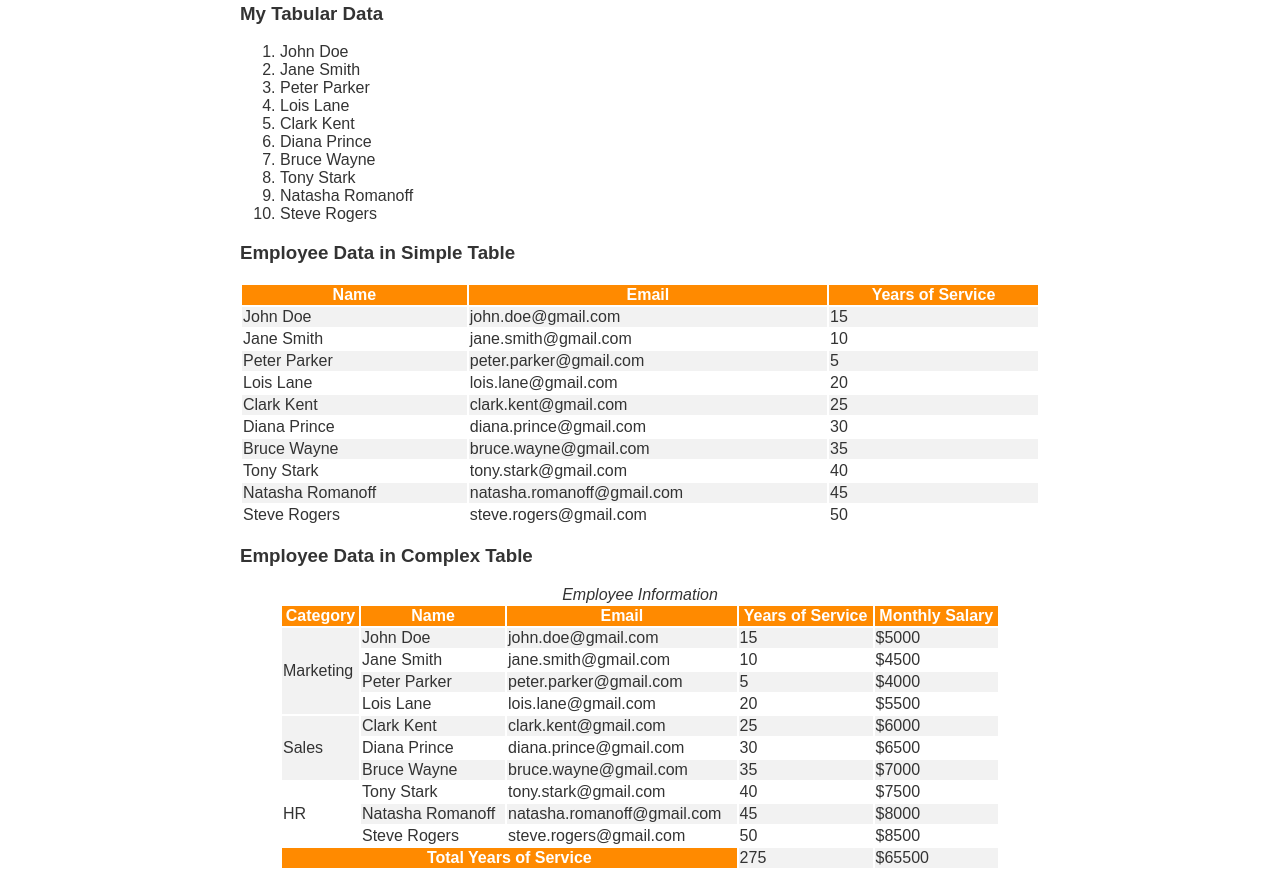
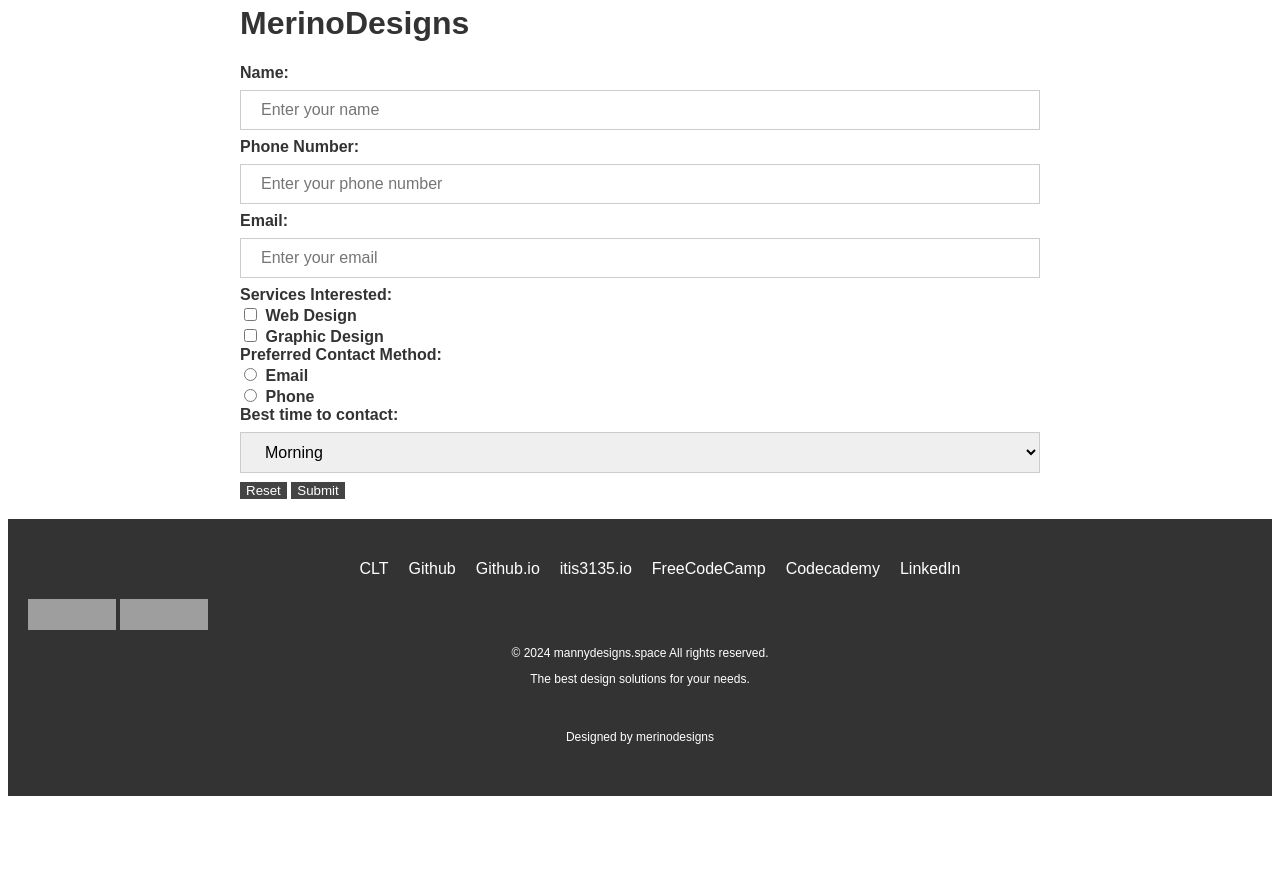
Before and after one commit to G00NSIE/G00NSIE.github.io, a plain HTML site: page itis3135/forms.html in a window 1280 px wide. Shown: the part 224-1100 px from the top of the page. After the commit the page ends 1028 px from the top, so only its background shows below. Drawn offline with Linux system fonts and the light colour scheme; grey boxes are pictures that could not be loaded.

Commit message:
updates to css

```diff
--- a/itis3135/forms.html
+++ b/itis3135/forms.html
@@ -3,7 +3,7 @@
 <head>
     <meta charset="UTF-8">
     <meta name="viewport" content="width=device-width, intial-scale=1.0">
-    <title>Tables</title>
+    <title>forms</title>
     <link rel="stylesheet" href="styles/default.css">
 </head>
 <body>
@@ -19,160 +19,33 @@
       </nav>
   </header>
   <main>
-    <h3>My Tabular Data</h3>
-    <ol>
-      <li>John Doe</li>
-      <li>Jane Smith</li>
-      <li>Peter Parker</li>
-      <li>Lois Lane</li>
-      <li>Clark Kent</li>
-      <li>Diana Prince</li>
-      <li>Bruce Wayne</li>
-      <li>Tony Stark</li>
-      <li>Natasha Romanoff</li>
-      <li>Steve Rogers</li>
-    </ol>
-
-    <h3>Employee Data in Simple Table</h3>
-    <table>
-      <tr>
-        <th>Name</th>
-        <th>Email</th>
-        <th>Years of Service</th>
-      </tr>
-      <tr>
-        <td>John Doe</td>
-        <td>john.doe@gmail.com</td>
-        <td>15</td>
-      </tr>
-      <tr>
-        <td>Jane Smith</td>
-        <td>jane.smith@gmail.com</td>
-        <td>10</td>
-      </tr>
-      <tr>
-        <td>Peter Parker</td>
-        <td>peter.parker@gmail.com</td>
-        <td>5</td>
-      </tr>
-      <tr>
-        <td>Lois Lane</td>
-        <td>lois.lane@gmail.com</td>
-        <td>20</td>
-      </tr>
-      <tr>
-        <td>Clark Kent</td>
-        <td>clark.kent@gmail.com</td>
-        <td>25</td>
-      </tr>
-      <tr>
-        <td>Diana Prince</td>
-        <td>diana.prince@gmail.com</td>
-        <td>30</td>
-      </tr>
-      <tr>
-        <td>Bruce Wayne</td>
-        <td>bruce.wayne@gmail.com</td>
-        <td>35</td>
-      </tr>
-      <tr>
-        <td>Tony Stark</td>
-        <td>tony.stark@gmail.com</td>
-        <td>40</td>
-      </tr>
-      <tr>
-        <td>Natasha Romanoff</td>
-        <td>natasha.romanoff@gmail.com</td>
-        <td>45</td>
-      </tr>
-      <tr>
-        <td>Steve Rogers</td>
-        <td>steve.rogers@gmail.com</td>
-        <td>50</td>
-      </tr>
-    </table>
-
-    <h3>Employee Data in Complex Table</h3>
-    <figure>
-      <figcaption>Employee Information</figcaption>
-      <table>
-        <tr>
-          <th>Category</th>
-          <th>Name</th>
-          <th>Email</th>
-          <th>Years of Service</th>
-          <th>Monthly Salary</th>
-        </tr>
-        <tr>
-          <td rowspan="4">Marketing</td>
-          <td>John Doe</td>
-          <td>john.doe@gmail.com</td>
-          <td>15</td>
-          <td>$5000</td>
-        </tr>
-        <tr>
-          <td>Jane Smith</td>
-          <td>jane.smith@gmail.com</td>
-          <td>10</td>
-          <td>$4500</td>
-        </tr>
-        <tr>
-          <td>Peter Parker</td>
-          <td>peter.parker@gmail.com</td>
-          <td>5</td>
-          <td>$4000</td>
-        </tr>
-        <tr>
-          <td>Lois Lane</td>
-          <td>lois.lane@gmail.com</td>
-          <td>20</td>
-          <td>$5500</td>
-        </tr>
-        <tr>
-          <td rowspan="3">Sales</td>
-          <td>Clark Kent</td>
-          <td>clark.kent@gmail.com</td>
-          <td>25</td>
-          <td>$6000</td>
-        </tr>
-        <tr>
-          <td>Diana Prince</td>
-          <td>diana.prince@gmail.com</td>
-          <td>30</td>
-          <td>$6500</td>
-        </tr>
-        <tr>
-          <td>Bruce Wayne</td>
-          <td>bruce.wayne@gmail.com</td>
-          <td>35</td>
-          <td>$7000</td>
-        </tr>
-        <tr>
-          <td rowspan="3">HR</td>
-          <td>Tony Stark</td>
-          <td>tony.stark@gmail.com</td>
-          <td>40</td>
-          <td>$7500</td>
-        </tr>
-        <tr>
-          <td>Natasha Romanoff</td>
-          <td>natasha.romanoff@gmail.com</td>
-          <td>45</td>
-          <td>$8000</td>
-        </tr>
-        <tr>
-          <td>Steve Rogers</td>
-          <td>steve.rogers@gmail.com</td>
-          <td>50</td>
-          <td>$8500</td>
-        </tr>
-        <tr>
-          <th colspan="3">Total Years of Service</th>
-          <td>275</td>
-          <td>$65500</td>
-        </tr>
-      </table>
-    </figure>
+    <h1>MerinoDesigns</h1>
+        <form action="#">
+            <label for="name">Name:</label><br>
+            <input type="text" id="name" name="name" required placeholder="Enter your name"><br>
+            <label for="phone">Phone Number:</label><br>
+            <input type="tel" id="phone" name="phone" required placeholder="Enter your phone number"><br>
+            <label for="email">Email:</label><br>
+            <input type="email" id="email" name="email" required placeholder="Enter your email"><br>
+            <label for="services">Services Interested:</label><br>
+            <input type="checkbox" id="service1" name="service1" value="Web Design">
+            <label for="service1"> Web Design</label><br>
+            <input type="checkbox" id="service2" name="service2" value="Graphic Design">
+            <label for="service2"> Graphic Design</label><br>
+            <label for="contact">Preferred Contact Method:</label><br>
+            <input type="radio" id="contact1" name="contact" value="email" required>
+            <label for="contact1"> Email</label><br>
+            <input type="radio" id="contact2" name="contact" value="phone">
+            <label for="contact2"> Phone</label><br>
+            <label for="time">Best time to contact:</label><br>
+            <select id="time" name="time">
+                <option value="morning">Morning</option>
+                <option value="afternoon">Afternoon</option>
+                <option value="evening">Evening</option>
+            </select><br>
+            <input type="reset" value="Reset">
+            <input type="submit" value="Submit">
+        </form>
 
   </main>
   <footer>
--- a/itis3135/styles/default.css
+++ b/itis3135/styles/default.css
@@ -10,7 +10,7 @@
     font-family: Arial, sans-serif;
   }
 
-
+  /*Header*/
   header {
     background-color: var(--primary-color);
     color: var(--secondary-color);
@@ -41,6 +41,7 @@
   nav a:hover {
     text-decoration: underline;
   }
+  /*-----*/
 
   main {
     max-width: 800px;
@@ -66,6 +67,8 @@ figcaption {
 .bold {
     font-weight: bold;
 }
+
+/*Tables  */
 table {
   width: 100%;
 }
@@ -76,6 +79,35 @@ th {
 tr:nth-child(even) {
   background-color: #f2f2f2;
 }
+/*----*/
+
+/*Forms*/
+input[type=submit], input[type=reset] {
+  background-color: #444;
+  color: white;
+  border: none;
+  cursor: pointer;
+}
+
+input[type=text], input[type=tel], input[type=email], select {
+  width: 100%;
+  padding: 10px 20px;
+  margin: 8px 0;
+  display: inline-block;
+  border: 1px solid #ccc;
+  box-sizing: border-box;
+  font-family: Arial, sans-serif;
+  font-size: 16px;
+}
+
+input[type=checkbox], input[type=radio] {
+  margin: 4px;
+}
+
+label {
+  font-weight: bold;
+}
+/*-----*/
 
  /*footer*/
   footer {
```
Also changed, not shown: itis3135/contract.html (+2 -2 lines), itis3135/introduction.html (+34 -0 lines).
